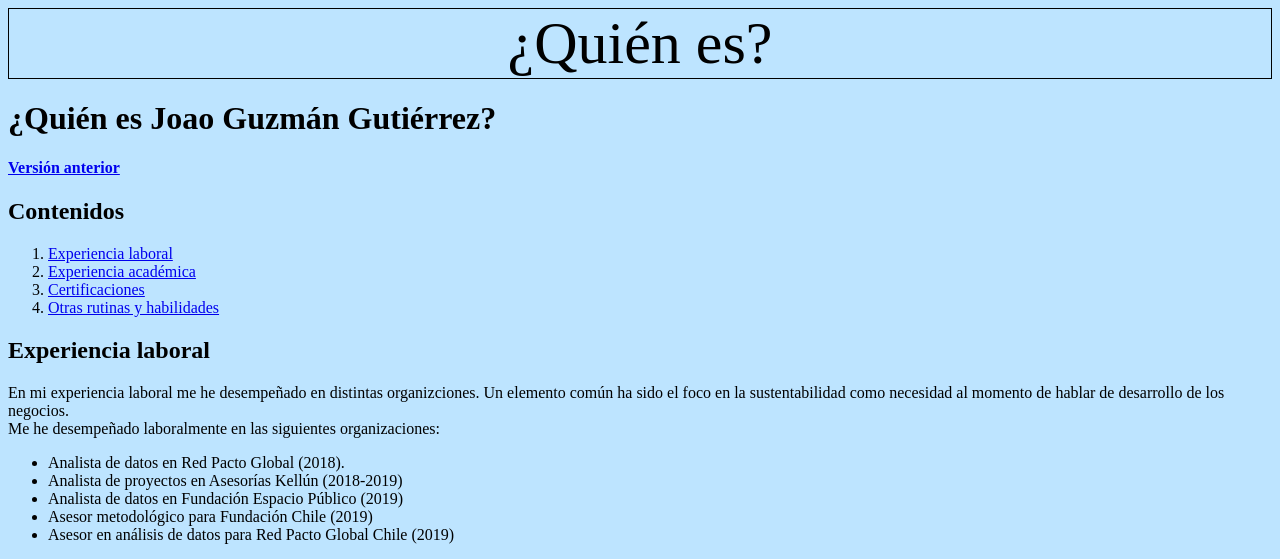
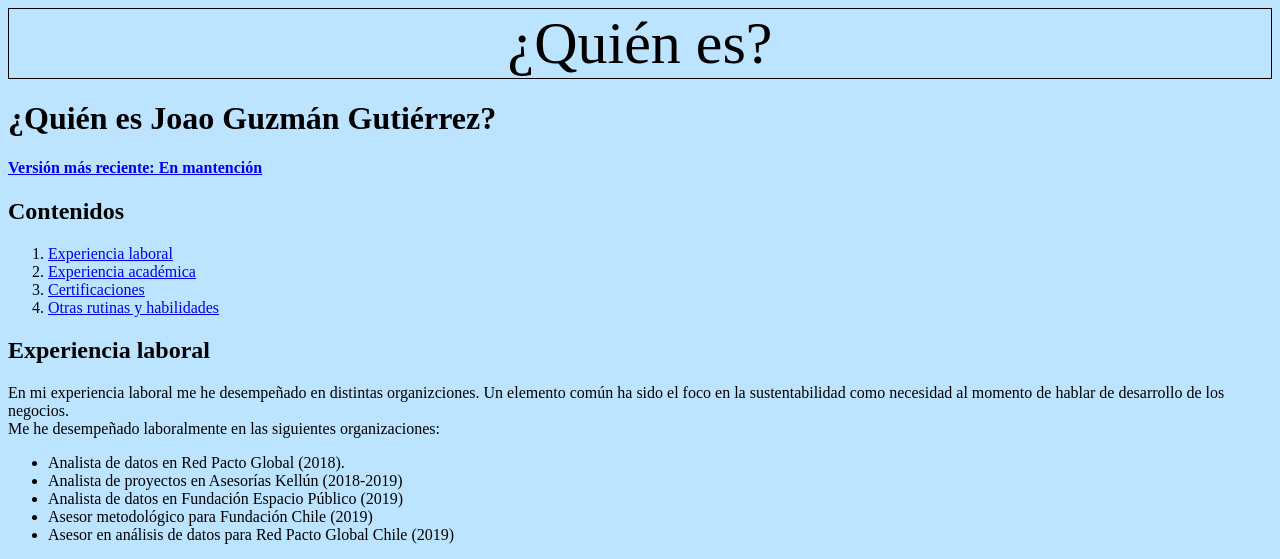
Before and after one commit to Joaoguzman/EJERCICIO_HTML, a plain HTML site: page version1.html in a window 1280 px wide. Shown: the top 559 px of the page. Drawn offline with Linux system fonts and the light colour scheme.

Commit message:
Update version1.html

```diff
--- a/version1.html
+++ b/version1.html
@@ -40,7 +40,7 @@ th, td {
 </div>
         <h1>¿Quién es Joao Guzmán Gutiérrez?</h1>
 
-        <h4><a href="version1.html">Versión anterior</a></h4>
+        <h4><a href="index.html"> Versión más reciente: En mantención</a></h4>
 
         <h2>Contenidos</h2>
         <ol>
```
